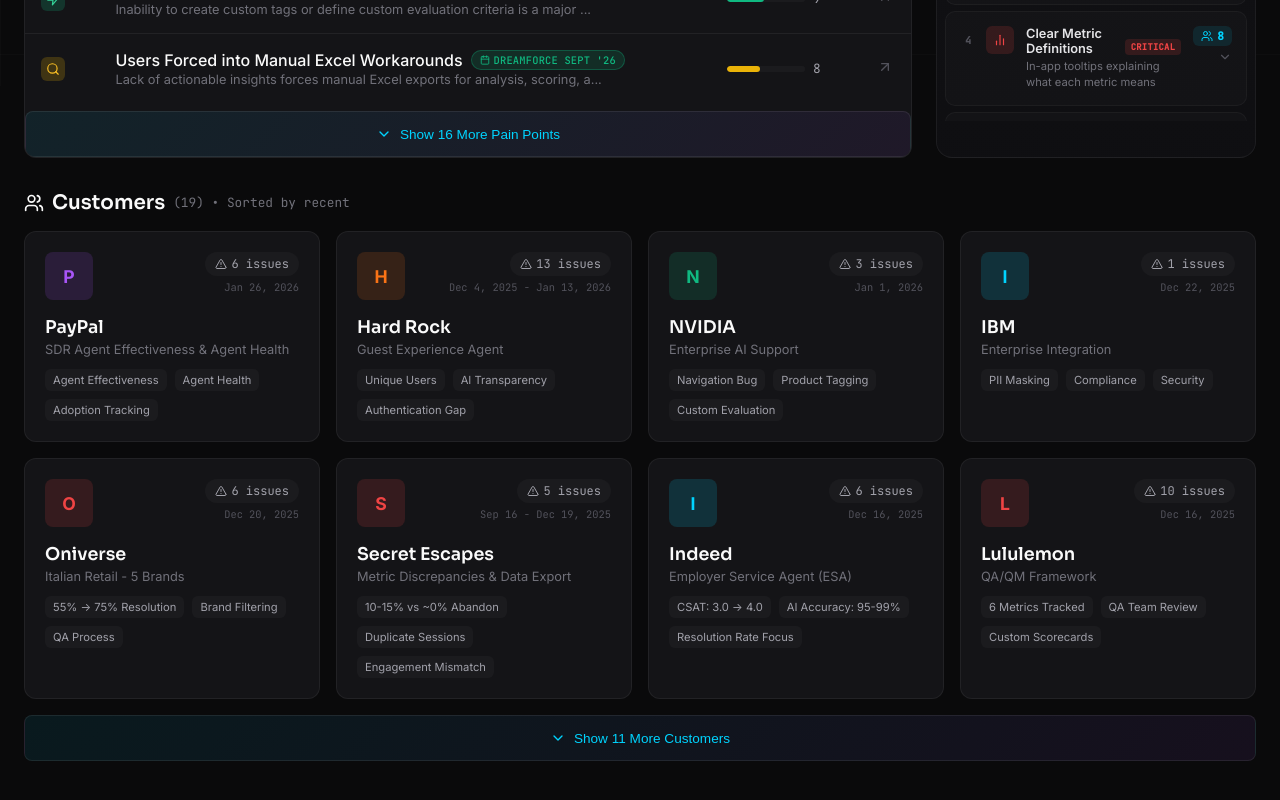
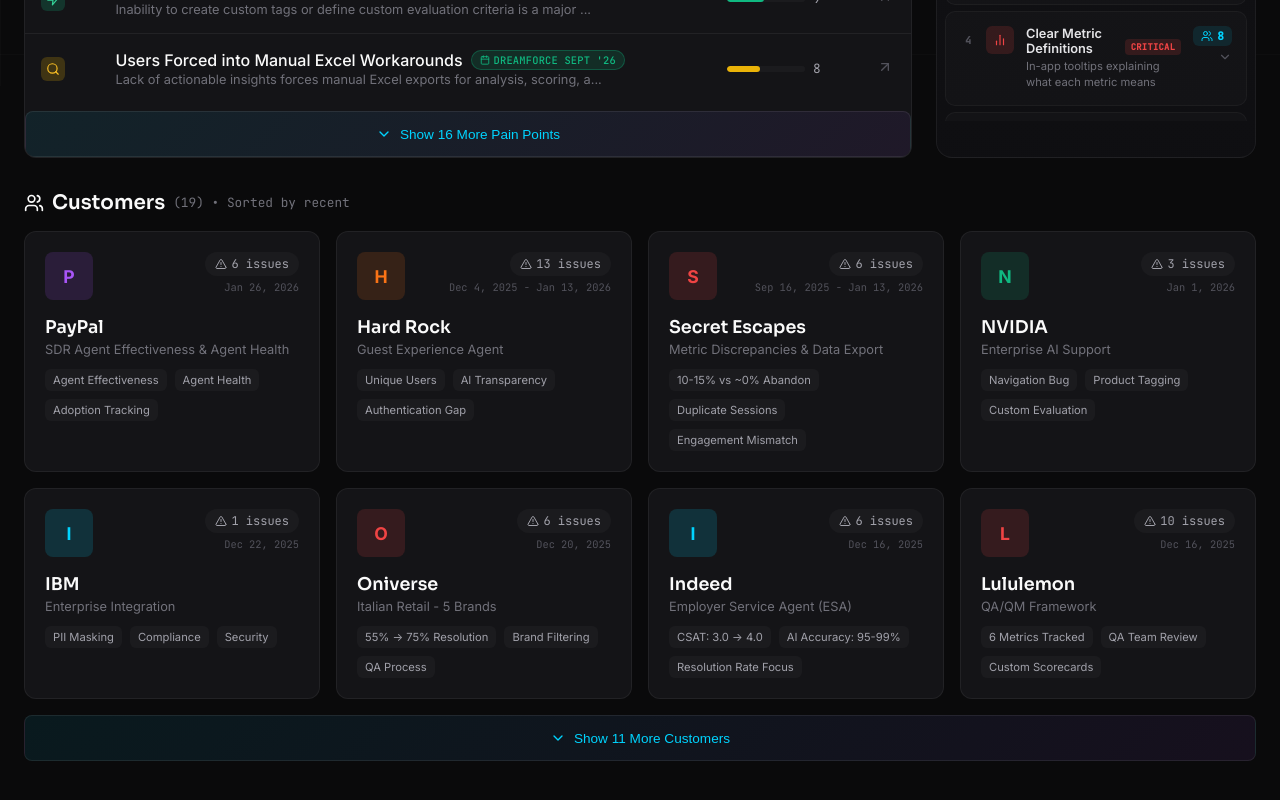
Before and after one commit to mpichadze-bot/agentforce-analytics, a React (Create React App) app: page / in a window 1280 px wide. Shown: the part 714-1514 px from the top of the page. Built offline with nearby package versions, Linux system fonts and the light colour scheme.

Commit message:
Update Secret Escapes: Add analytics migration needs and extend date range

```diff
--- a/src/data/dashboardData.js
+++ b/src/data/dashboardData.js
@@ -357,8 +357,8 @@
     theme: 'troubleshooting',
     title: "Building Custom Reports is Too Difficult",
     description: "Complex underlying STDM is a major pain point for building custom reports and dashboards",
-    customerCount: 14,
-    customers: ["Cellebrite", "Nexo", "Help Agent", "Lululemon", "Pearson", "FedEx", "eToro", "Hard Rock", "UNCC", "Astound", "Oniverse", "Allegis", "Shark Ninja", "PayPal"],
+    customerCount: 15,
+    customers: ["Cellebrite", "Nexo", "Help Agent", "Lululemon", "Pearson", "FedEx", "eToro", "Hard Rock", "UNCC", "Astound", "Oniverse", "Allegis", "Shark Ninja", "PayPal", "Secret Escapes"],
     color: "yellow",
     severity: "critical",
     roadmap: { status: "planned", timeline: "Dreamforce Sept '26", item: "Richer data analysis on Platform Traces" },
@@ -375,6 +375,7 @@
       "Allegis: Must navigate SDM manually without Tableau Next access",
       "PayPal: Default agent lacks API access for reports - must migrate to employee agent",
       "Hard Rock: Using Agent Force Default (end-of-sale) with analytics 1.0 consuming excessive data services credits",
+      "Secret Escapes: Need analytics 2.0 migration to reduce credit consumption and improve reporting accuracy",
       "Building a simple funnel report takes days of development"
     ]
   },
@@ -693,11 +694,11 @@
     name: 'Secret Escapes',
     color: 'rose',
     tagline: 'Metric Discrepancies & Data Export',
-    description: 'Major discrepancies in abandonment/deflection metrics, duplicate session counts, and unclear engagement definitions',
-    metrics: ['10-15% vs ~0% Abandon', 'Duplicate Sessions', 'Engagement Mismatch'],
+    description: 'Major discrepancies in abandonment/deflection metrics, duplicate session counts, and unclear engagement definitions. Need for analytics 2.0 migration to reduce credit consumption and improve reporting accuracy',
+    metrics: ['10-15% vs ~0% Abandon', 'Duplicate Sessions', 'Engagement Mismatch', 'Analytics Migration'],
     workflowUrl: '?view=secretescapes-workflow',
     uxUrl: '?view=secretescapes-ux',
-    date: 'Sep 16 - Dec 19, 2025'
+    date: 'Sep 16, 2025 - Jan 13, 2026'
   },
   {
     id: 'oniverse',
```
